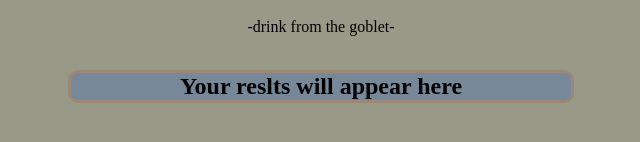
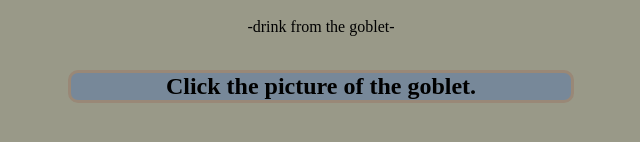
Before and after one commit to huron663/genrefantasy, a plain HTML site: page index.html in a window 1280 px wide. Shown: the part 262-404 px from the top of the page, without its empty margins (319-959 px from the left). Drawn offline with Linux system fonts and the light colour scheme.

Commit message:
Update index.html

```diff
--- a/index.html
+++ b/index.html
@@ -13,7 +13,7 @@ src="getline.js">
 	<img id="goblet" onclick="getline()" src="gobletofmany.jpg" width="340" height="180">
 	<p>-drink from the goblet-</p>
 	<br>
-	<h2 id="pline">Your reslts will appear here</h2>
+	<h2 id="pline">Click the picture of the goblet.</h2>
 </body>
 
 </html>
```
